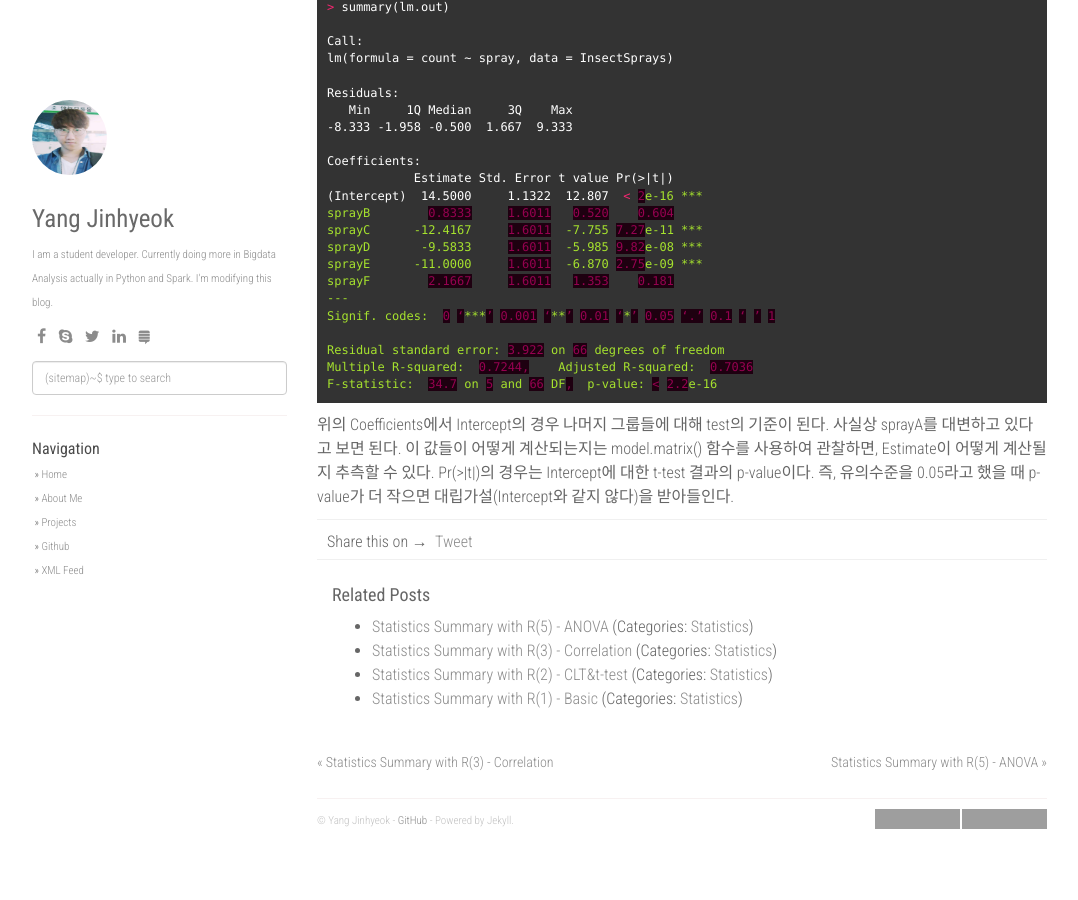
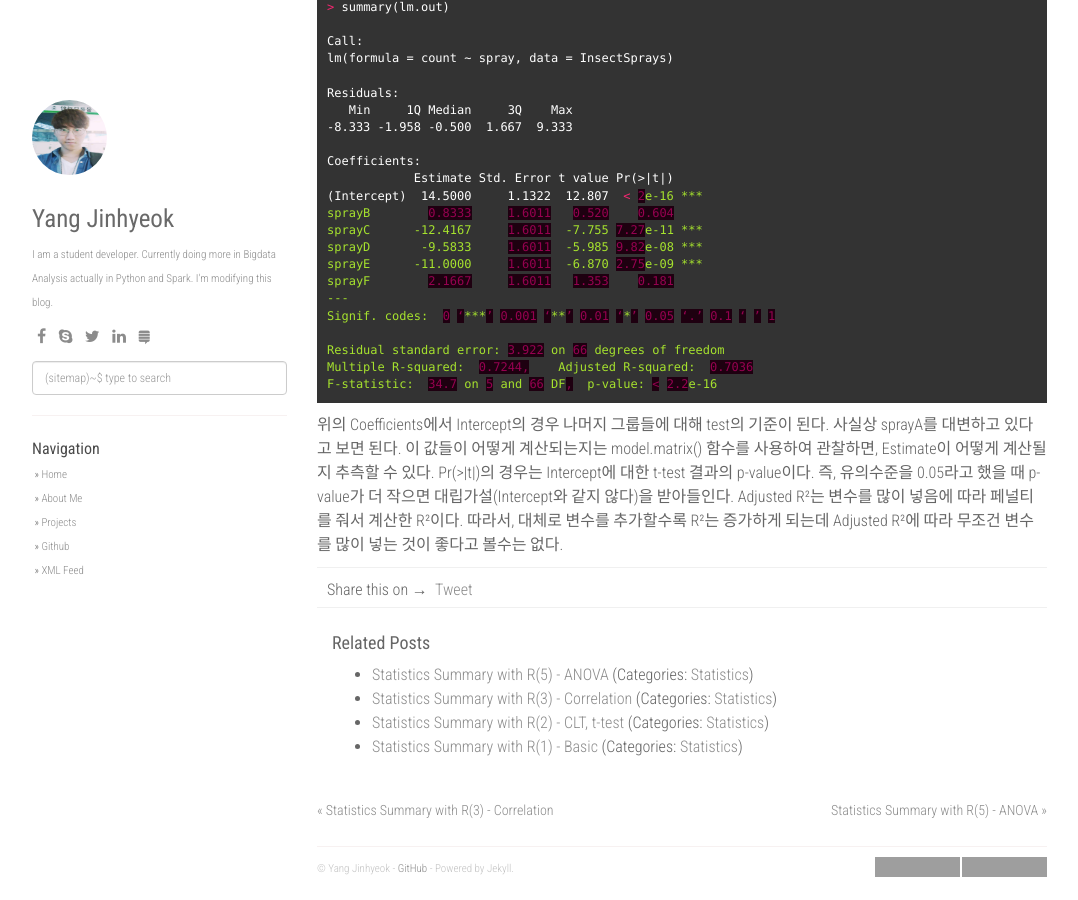
Before and after one commit to Yangyangii/Yangyangii.github.io, a Jekyll site: the page built from _posts/2017-01-03-Statistics-Summary-withR-4.markdown, in a window 1280 px wide and 900 px high, scrolled down 2067 px. Shown: the whole window, without its empty margins (53-1131 px from the left). Built offline with Jekyll 4.4.1, drawn with Linux system fonts in a browser that asks for light colours; nearby versions of some CDN libraries; comment, search, counter and statistics services are not loaded; before the commit the page ends 2919 px from its top, so only the background shows below that; grey boxes are pictures that could not be loaded.

Commit message:
간단 수정

```diff
--- a/_posts/2017-01-03-Statistics-Summary-withR-2.markdown
+++ b/_posts/2017-01-03-Statistics-Summary-withR-2.markdown
@@ -1,6 +1,6 @@
 ---
 layout: post
-title:  "Statistics Summary with R(2) - CLT&t-test"
+title:  "Statistics Summary with R(2) - CLT, t-test"
 date:   2017-01-03 17:18:23 +0700
 categories: [Statistics]
 ---
--- a/_posts/2017-01-03-Statistics-Summary-withR-4.markdown
+++ b/_posts/2017-01-03-Statistics-Summary-withR-4.markdown
@@ -103,3 +103,5 @@ F-statistic:  34.7 on 5 and 66 DF,  p-value: < 2.2e-16
 사실상 sprayA를 대변하고 있다고 보면 된다.
 이 값들이 어떻게 계산되는지는 model.matrix() 함수를 사용하여 관찰하면, Estimate이 어떻게 계산될지 추측할 수 있다.
 Pr(>|t|)의 경우는 Intercept에 대한 t-test 결과의 p-value이다. 즉, 유의수준을 0.05라고 했을 때 p-value가 더 작으면 대립가설(Intercept와 같지 않다)을 받아들인다.
+Adjusted R²는 변수를 많이 넣음에 따라 페널티를 줘서 계산한 R²이다.
+따라서, 대체로 변수를 추가할수록 R²는 증가하게 되는데 Adjusted R²에 따라 무조건 변수를 많이 넣는 것이 좋다고 볼수는 없다.
```
Also changed, not shown: _posts/2017-01-04-Statistics-Summary-withR-5-ANOVA.markdown (renamed from _posts/2017-01-03-Statistics-Summary-withR-5-ANOVA.markdown, +9 -2 lines).
